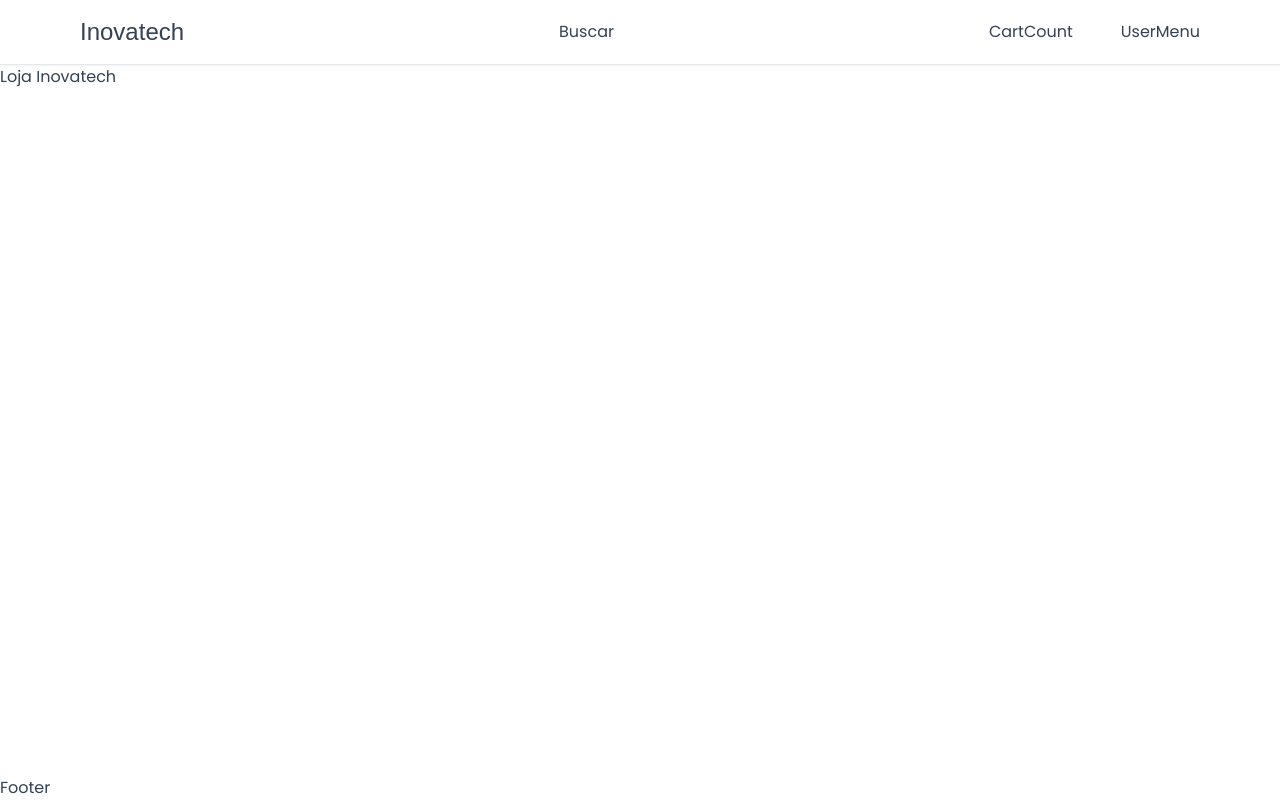
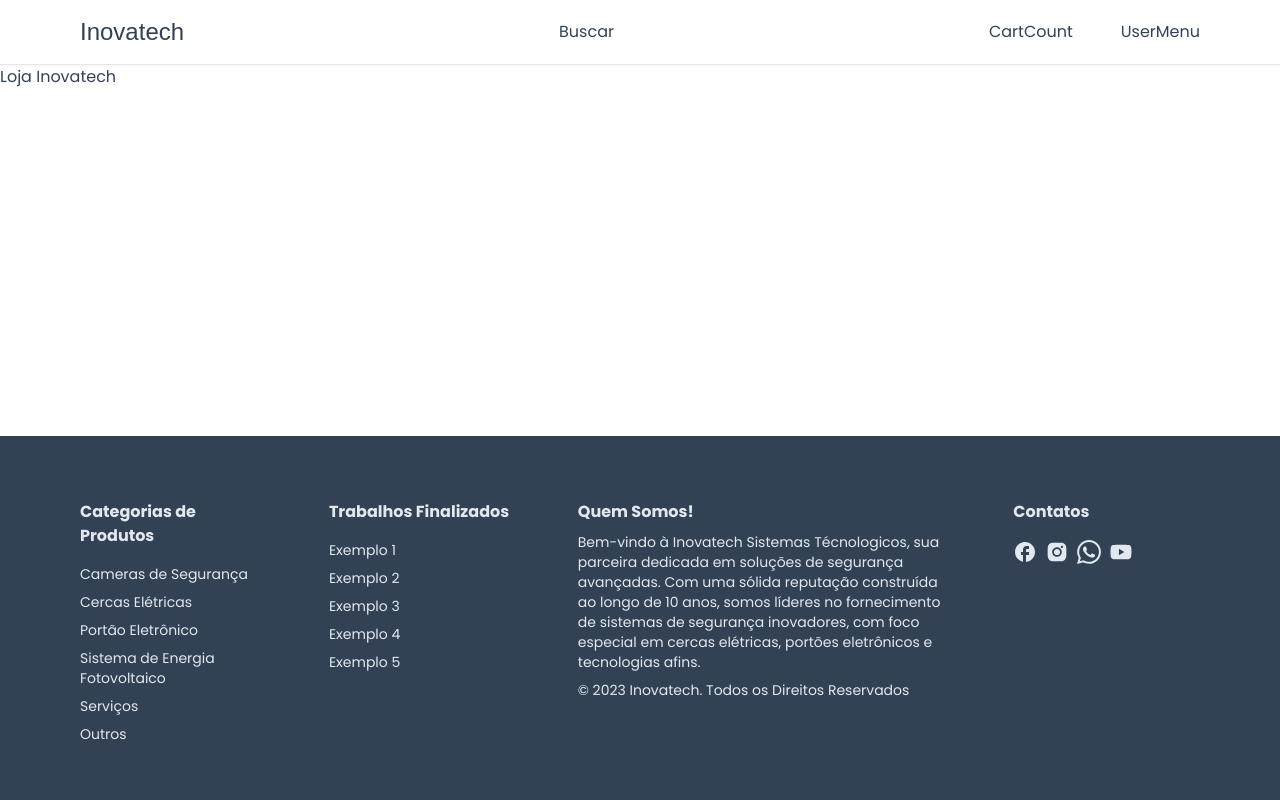
Before and after one commit to jhonatanlinux/ecommerce, a Next.js app: page / in a window 1280 px wide. Built offline with nearby package versions, Linux system fonts and the light colour scheme; a web font is replaced by a local one.

Commit message:
Next13 Fullstack E-Commerce 🛒 - 09 Footer | React.js & Typescript 🔥
https://www.youtube.com/watch?v=HWPmQjukFEc&list=PL63c_Ws9ecISwPzddQzQ671S_gzJA6M5z&index=10

```diff
--- a/app/components/footer/Footer.tsx
+++ b/app/components/footer/Footer.tsx
@@ -1,5 +1,67 @@
+import Link from "next/link";
+import Container from "../Container";
+import FooterList from "./FooterList";
+import { MdFacebook } from "react-icons/md";
+import { AiFillInstagram, AiFillYoutube } from "react-icons/ai";
+import { ImWhatsapp } from "react-icons/im";
+
 const Footer = () => {
-  return <div>Footer</div>;
+  return (
+    <footer className="bg-slate-700 text-slate-200 text-sm mt-16">
+      <Container>
+        <div className="flex flex-col md:flex-row justify-between pt-16 pb-8">
+          <FooterList>
+            <h3 className="text-base font-bold mb-2">Categorias de Produtos</h3>
+            <Link href="#">Cameras de Segurança</Link>
+            <Link href="#">Cercas Elétricas</Link>
+            <Link href="#">Portão Eletrônico</Link>
+            <Link href="#">Sistema de Energia Fotovoltaico</Link>
+            <Link href="#">Serviços</Link>
+            <Link href="#">Outros</Link>
+          </FooterList>
+          <FooterList>
+            <h3 className="text-base font-bold mb-2">Trabalhos Finalizados</h3>
+            <Link href="#">Exemplo 1</Link>
+            <Link href="#">Exemplo 2</Link>
+            <Link href="#">Exemplo 3</Link>
+            <Link href="#">Exemplo 4</Link>
+            <Link href="#">Exemplo 5</Link>
+          </FooterList>
+          <div className="w-full md:w-1/3 md-6 md:mb-0">
+            <h3 className="text-base font-bold mb-2">Quem Somos!</h3>
+            <p className="mb-2">
+              Bem-vindo à Inovatech Sistemas Técnologicos, sua parceira dedicada
+              em soluções de segurança avançadas. Com uma sólida reputação
+              construída ao longo de 10 anos, somos líderes no fornecimento de
+              sistemas de segurança inovadores, com foco especial em cercas
+              elétricas, portões eletrônicos e tecnologias afins.
+            </p>
+            <p>
+              &copy; {new Date().getFullYear()} Inovatech. Todos os Direitos
+              Reservados
+            </p>
+          </div>
+          <FooterList>
+            <h3 className="text-base font-bold mb-2">Contatos</h3>
+            <div className="flex gap-2">
+              <Link href="#">
+                <MdFacebook size={24} />
+              </Link>
+              <Link href="#">
+                <AiFillInstagram size={24} />
+              </Link>
+              <Link href="#">
+                <ImWhatsapp size={24} />
+              </Link>
+              <Link href="#">
+                <AiFillYoutube size={24} />
+              </Link>
+            </div>
+          </FooterList>
+        </div>
+      </Container>
+    </footer>
+  );
 };
 
 export default Footer;
--- a/app/components/footer/FooterList.tsx
+++ b/app/components/footer/FooterList.tsx
@@ -1,5 +1,13 @@
-const FooterList = () => {
-    return ( <div></div> );
+interface FooterListProps {
+  children: React.ReactNode;
 }
 
+const FooterList: React.FC<FooterListProps> = ({ children }) => {
+  return (
+    <div className="w-full sm:w-1/2 md:w-1/4 lg:w-1/6 mb-6 flex flex-col gap-2">
+      {children}
+    </div>
+  );
+};
+
 export default FooterList;
```
